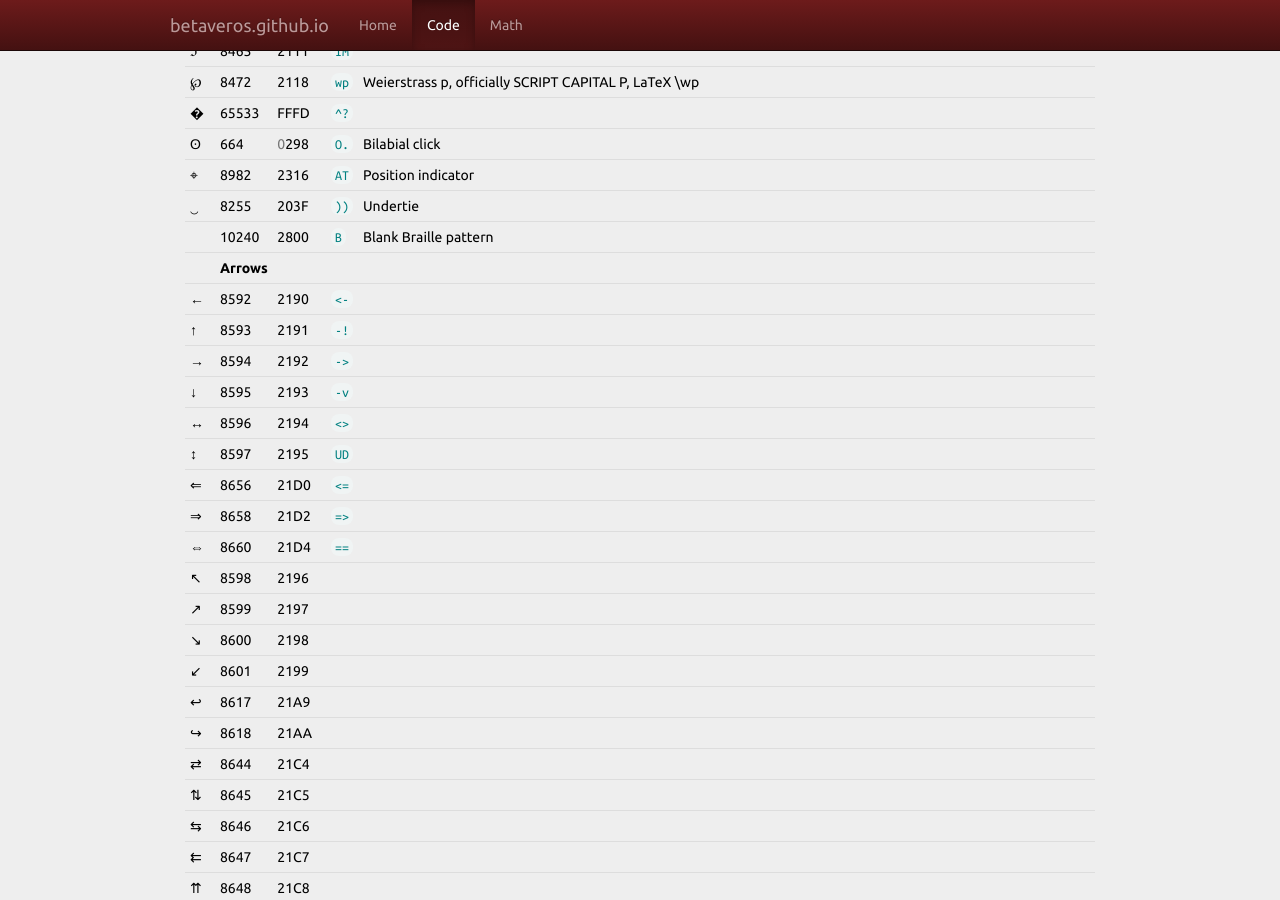
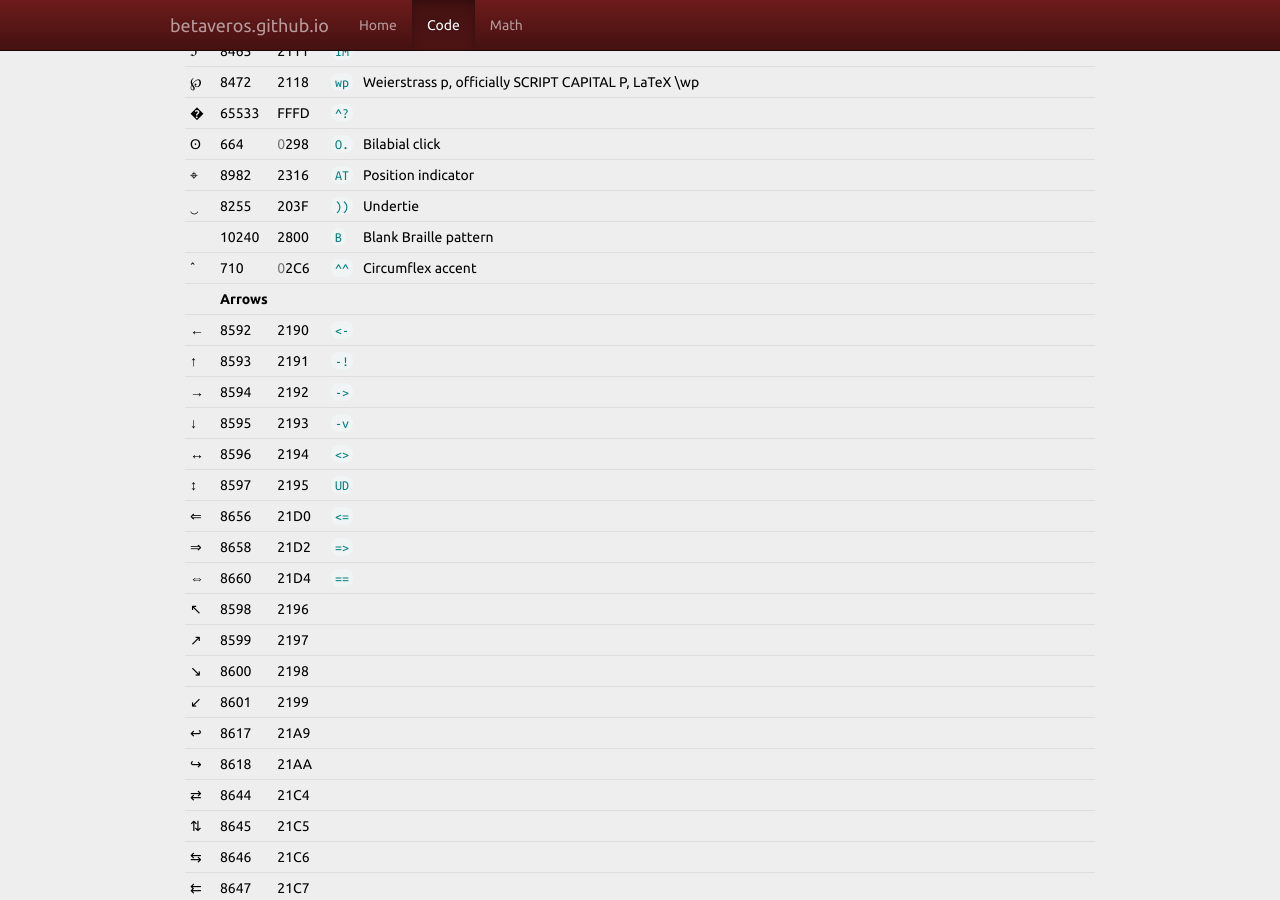
Before and after one commit to betaveros/betaveros.github.io, a Jekyll site: the page built from _posts/2014-04-25-unicode.html, in a window 1280 px wide and 900 px high, scrolled down 6685 px. Built offline with Jekyll 4.4.1, drawn with Linux system fonts in a browser that asks for light colours.

Commit message:
Unicode: Circumflex accent

```diff
--- a/_posts/2014-04-25-unicode.html
+++ b/_posts/2014-04-25-unicode.html
@@ -223,6 +223,7 @@ title: Unicode
 <tr><td>⌖</td><td>8982</td><td>2316</td><td><code>AT</code></td><td>Position indicator</td></tr>
 <tr><td>‿</td><td>8255</td><td>203F</td><td><code>))</code></td><td>Undertie</td></tr>
 <tr><td>⠀</td><td>10240</td><td>2800</td><td><code>B </code></td><td>Blank Braille pattern</td></tr>
+<tr><td>ˆ</td><td>710</td><td><span class='text-muted'>0</span>2C6</td><td><code>^^</code></td><td>Circumflex accent</td></tr>
 <tr><td><th colspan='5'>Arrows</th></td></tr>
 <tr><td>←</td><td>8592</td><td>2190</td><td><code>&lt;-</code></td><td></td></tr>
 <tr><td>↑</td><td>8593</td><td>2191</td><td><code>-!</code></td><td></td></tr>
@@ -277,5 +278,6 @@ digraph @* 8859 @= 8860 @\| 10678 3< 8920 3> 8921 NN 8469 QQ 8474 RR 8477
 digraph ZZ 8484 CC 8450 FF 120125 KK 120130 ^_ 9651 \|> 9655 _v 9661 <\| 9665
 digraph Bt 8226 oo 3232 __ 9251 uu 8995 ee 601 ll 8467 !! 8252 ?? 8263
 digraph ?! 8264 !? 8265 ?\| 8253 <3 9829 ,3 8230 RE 8476 IM 8465 wp 8472
-digraph ^? 65533 O. 664 AT 8982 )) 8255 B  10240 RL 8644 LR 8646 ao 12576
+digraph ^? 65533 O. 664 AT 8982 )) 8255 B  10240 ^^ 710 RL 8644 LR 8646
+digraph ao 12576
 {% endhighlight %}
--- a/_posts/unicode.txt
+++ b/_posts/unicode.txt
@@ -215,6 +215,7 @@ Custom: Whatever
 ⌖	AT	Position indicator
 ‿	))	Undertie
 ⠀	B 	Blank Braille pattern
+ˆ	^^	Circumflex accent
 Arrows
 ←	<-
 ↑	-!
```
